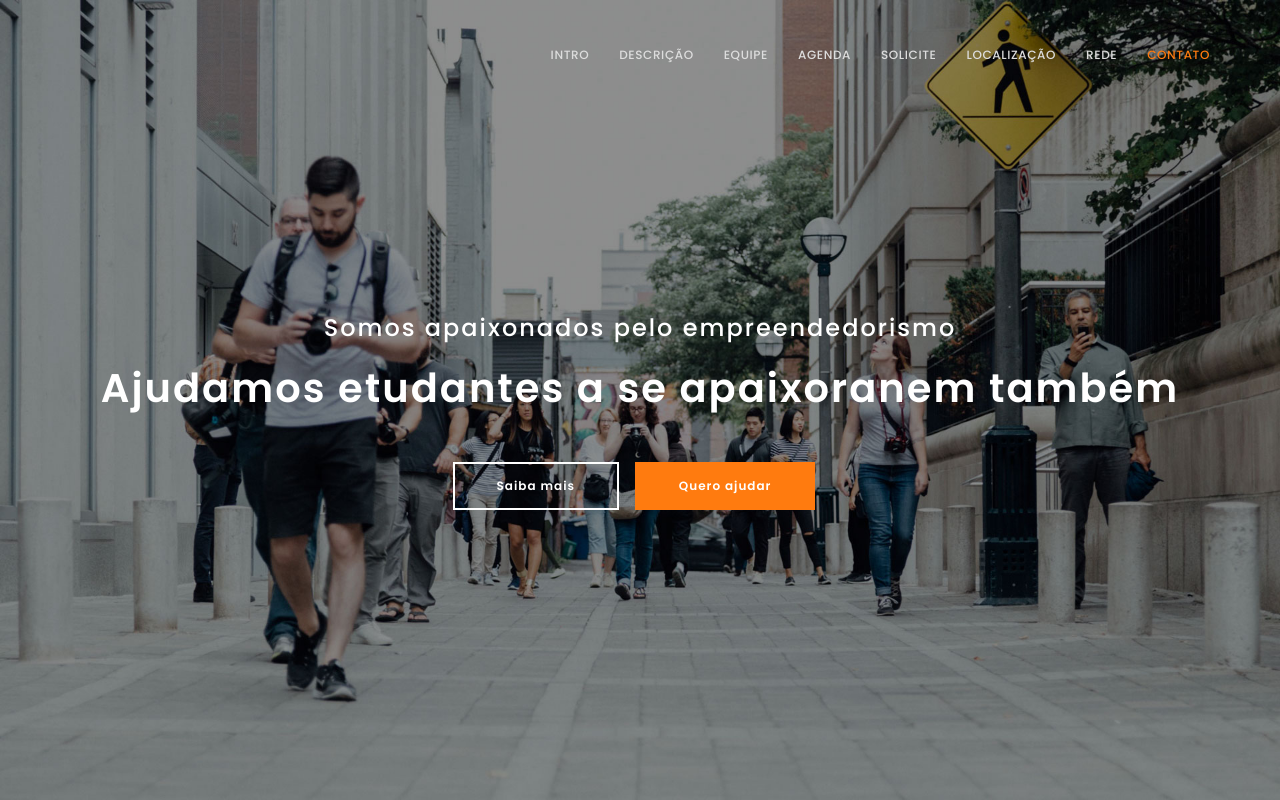
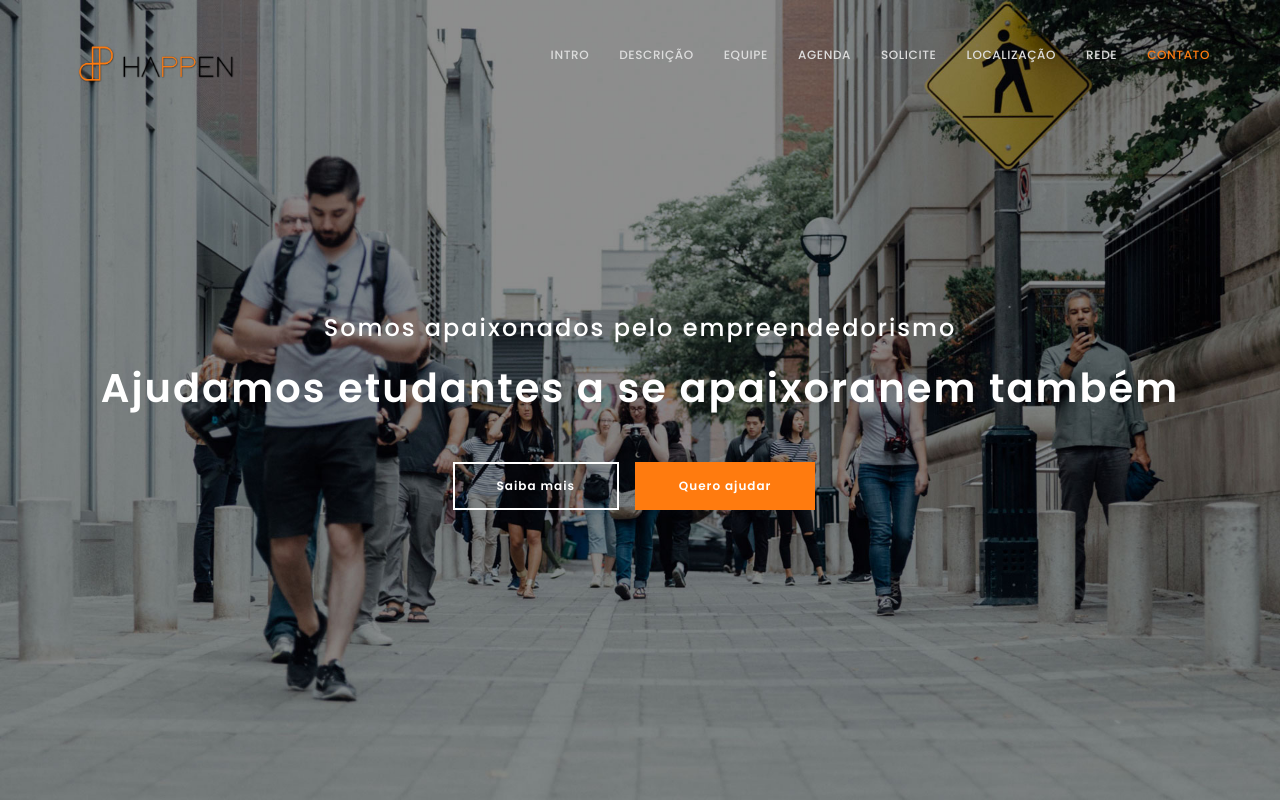
Before and after one commit to happenenv/happenenv.github.io, a plain HTML site: page index.html in a window 1280 px wide. Shown: the top 800 px of the page. Drawn offline with Linux system fonts and the light colour scheme.

Commit message:
updates in nav icon name

```diff
--- a/index.html
+++ b/index.html
@@ -50,7 +50,7 @@ http://www.templatemo.com/tm-486-new-event
 				<span class="icon icon-bar"></span>
 				<span class="icon icon-bar"></span>
 			</button>
-			<a href="#" class="navbar-brand"></a>
+			<a href="#" class="navbar-brand"><img src="images/happen-icon2.png" class="img-responsive nav-icon"></a>
 		</div>
 
 		<div class="collapse navbar-collapse">
```
